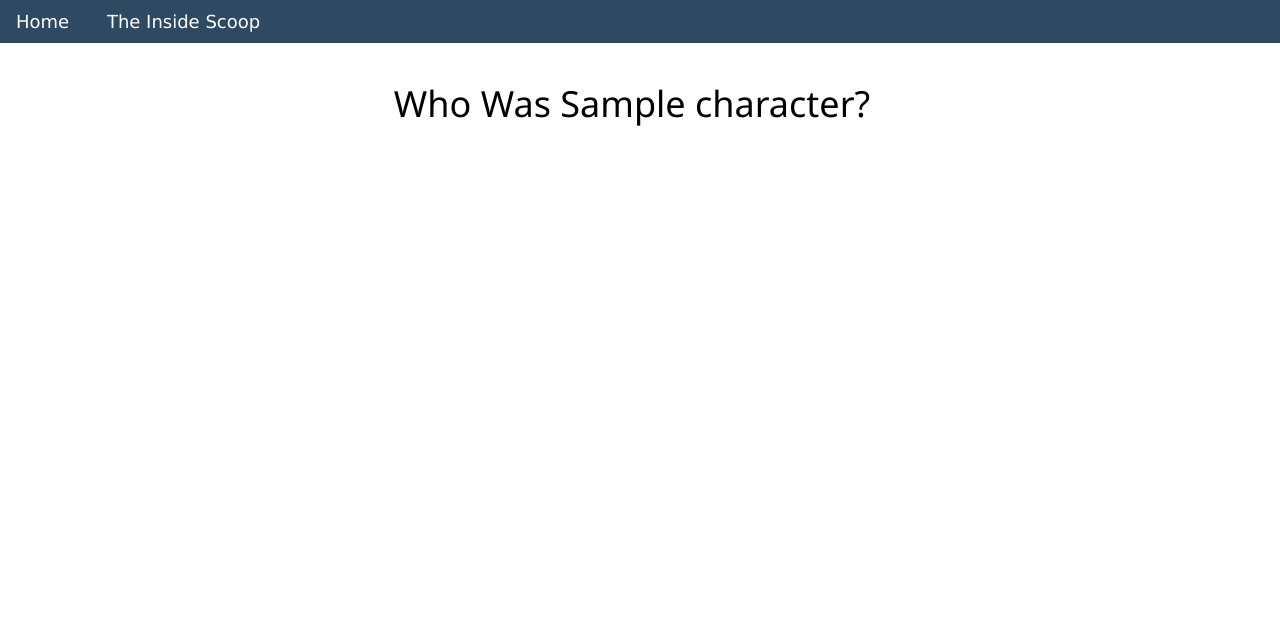
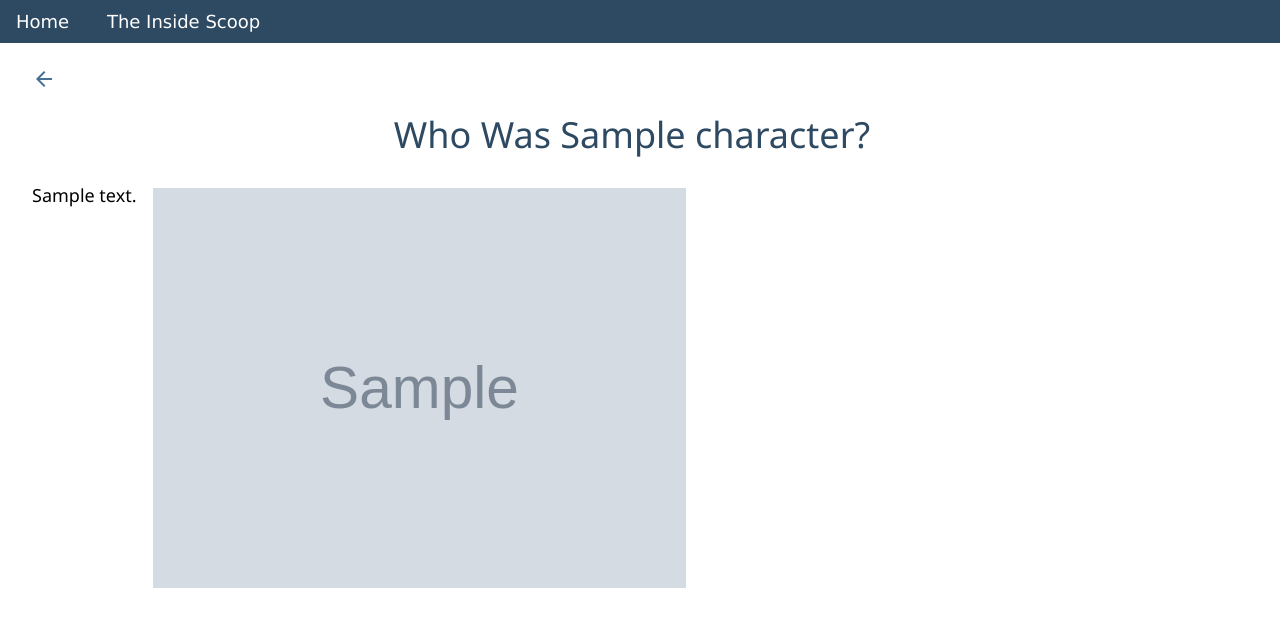
Before and after one commit to mordy-python/Witch-Trials, a Flask app: template templates/character.html in a window 1280 px wide. Shown: the top 627 px of the page. Run offline with Flask 2, Linux system fonts and the light colour scheme; the template is opened without the code that fills it: most values are stand-ins (such as "Sample title", 1, 10 or a date in 2020); grey boxes marked "Sample" are stand-in pictures.

Commit message:
Added character pages

```diff
--- a/templates/base.html
+++ b/templates/base.html
@@ -7,7 +7,8 @@
     <meta name="viewport" content="width=device-width, initial-scale=1.0">
     <link rel="stylesheet" href="https://www.w3schools.com/w3css/4/w3.css">
     <link rel="stylesheet" href="{{url_for('static', filename='styles.css')}}">
-    <!-- <link rel="stylesheet" href="{{url_for('static', filename='style.css')}}"> -->
+    <link href="https://fonts.googleapis.com/icon?family=Material+Icons"
+      rel="stylesheet">
     <link rel="stylesheet" href="https://fonts.googleapis.com/css?family=Karma">
     <title>Salem Witch Trials | {{title}}</title>
 </head>
--- a/templates/character.html
+++ b/templates/character.html
@@ -1,6 +1,28 @@
 {% extends 'base.html' %}
 {% block content %}
-    <div class="w3-margin-top w3-padding">
-        <h1 class="w3-center w3-margin-right">Who Was {{character.name}}?</h1>
+<style>
+    .icon {
+        text-decoration: none;
+    }
+
+    img {
+        height: 50vh;
+        width: auto;
+    }
+    .flex {
+        display: flex;
+    }
+    .flex h5 {
+        text-align: justify;
+    }
+</style>
+<div class="w3-margin-top w3-padding">
+    <a class="w3-text-theme-2 w3-dsiplay-right material-icons icon" href="javascript: history.back();">arrow_back</a>
+    <h1 class="w3-center w3-margin-right w3-text-theme">Who Was
+        {{character.name}}?</h1>
+    <div class="flex">
+        <h5>{{character.bio}}</h5>
+        <img class="w3-margin" src="{{url_for('static', filename=character.img)}}" alt="Photo of {{character.name}}">
     </div>
+</div>
 {% endblock content %}
```
